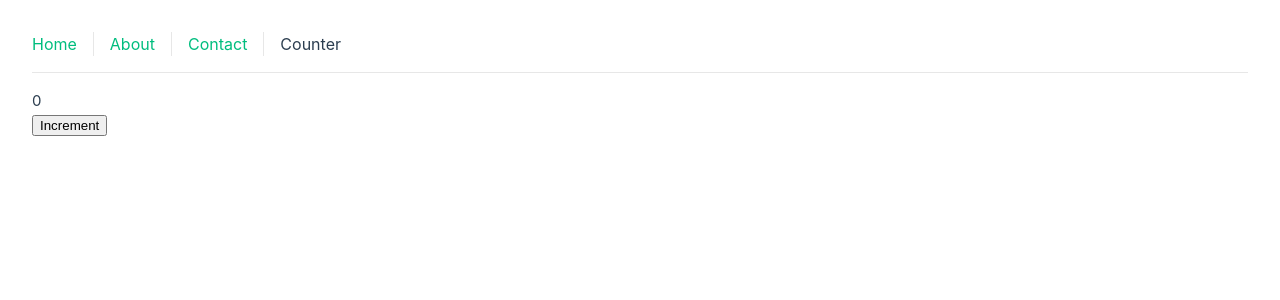
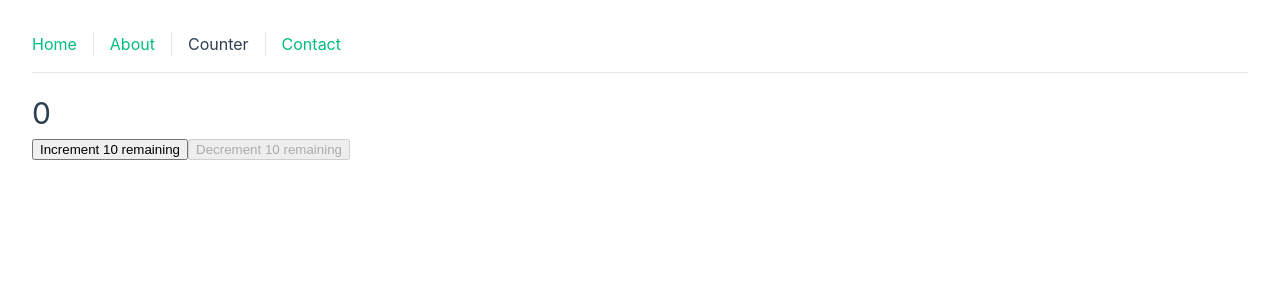
Before and after one commit to mariobojos/vue-project-02, a Vue app: page /counter in a window 1280 px wide. Shown: the top 300 px of the page. Built offline with nearby package versions, Linux system fonts and the light colour scheme.

Commit message:
08-State-Management - implemented with Pinia

```diff
--- a/package.json
+++ b/package.json
@@ -11,6 +11,7 @@
     "format": "prettier --write src/"
   },
   "dependencies": {
+    "pinia": "^2.1.7",
     "sweetalert": "^2.1.2",
     "vue": "^3.3.10",
     "vue-router": "^4.2.5"
--- a/src/App.vue
+++ b/src/App.vue
@@ -7,8 +7,8 @@ import { RouterLink, RouterView } from 'vue-router'
       <nav>
         <RouterLink to="/">Home</RouterLink>
         <RouterLink to="/about">About</RouterLink>
+        <RouterLink to="/counter">Counter</RouterLink>
         <RouterLink to="/contact">Contact</RouterLink>
-        <RouterLink to="/counter">Counter</RouterLink>
       </nav>
   </header>
 
--- /dev/null
+++ b/src/stores/CounterStore.js
@@ -0,0 +1,26 @@
+import { defineStore } from 'pinia'
+
+export let useCounterStore = defineStore('counter', {
+  state() {
+    return {
+      count: 0
+    }
+  },
+
+  actions: {
+    decrement() {
+      if (this.count > 0) this.count--;
+    },
+
+    increment() {
+      if (this.count < 10) this.count++;
+    }
+  },
+
+  getters: {
+    remaining() {
+      return 10 - this.count;
+    }
+  }
+
+})
--- a/src/stores/counterStore.js
+++ /dev/null
@@ -1,13 +0,0 @@
-import { reactive } from 'vue';
-
-export let counter = reactive({
-  // state
-  count: 0,
-
-  // action
-  increment() {
-    if (this.count >= 10) return;
-
-    this.count++;
-  }
-});
--- a/src/views/AboutView.vue
+++ b/src/views/AboutView.vue
@@ -1,8 +1,9 @@
 <script setup>
 import { useFlash } from '@/composables/useFlash.js';
-import { counter } from '../stores/counterStore.js'
+import { useCounterStore } from '@/stores/CounterStore.js'
 
 const { flash } = useFlash();
+const counter = useCounterStore();
 </script>
 
 <template>
--- a/src/views/CounterView.vue
+++ b/src/views/CounterView.vue
@@ -1,12 +1,23 @@
 <script setup>
-import { counter } from '@/stores/counterStore.js';
+import { useCounterStore } from '@/stores/CounterStore.js';
 
-
+let counter = useCounterStore();
 </script>
 
 <template>
   <main>
-    <p v-text="counter.count" />
-    <button @click="counter.increment()">Increment</button>
+    <h1 v-text="counter.count" />
+    <button
+      :disabled="!counter.remaining"
+      @click="counter.increment()"
+    >
+      Increment {{ counter.remaining }} remaining
+    </button>
+    <button
+      :disabled="counter.count <= 0"
+      @click="counter.decrement()"
+    >
+      Decrement {{ counter.remaining }} remaining
+    </button>
   </main>
 </template>
```
Also changed, not shown: src/main.js (+9 -7 lines), 1 other file (tests, documents, lock files or other folders).
